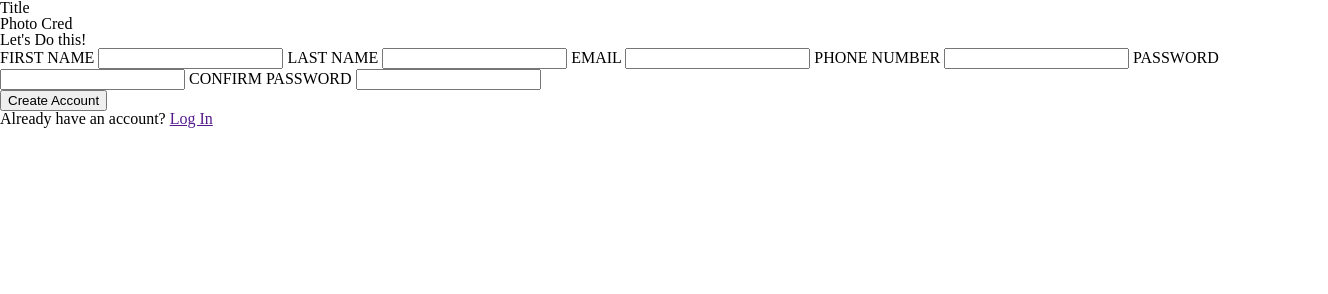
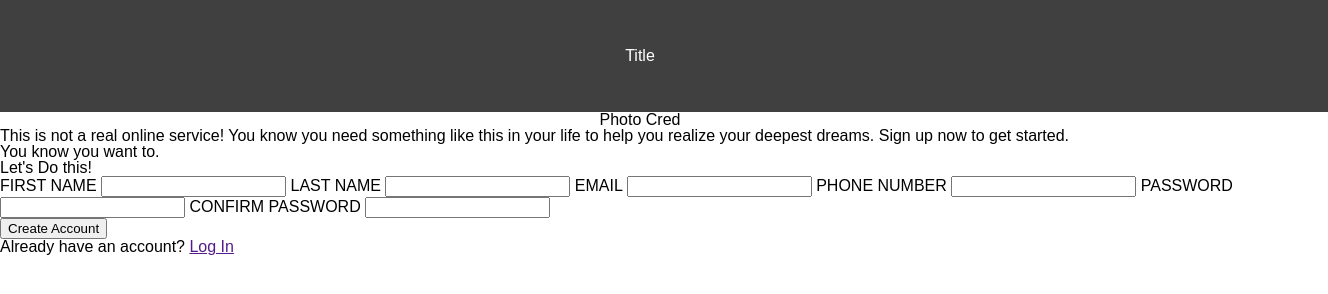
Before and after one commit to Pragmatical-Programmer/signup-form, a plain HTML site: page index.html in a window 1280 px wide. Shown: the whole page, 1328 px wide, since content can reach past the window. Drawn offline with Linux system fonts and the light colour scheme.

Commit message:
Add styling to header

```diff
--- a/index.html
+++ b/index.html
@@ -8,14 +8,17 @@
 </head>
 
 <body>
-    <header>
-        <div id="header-container" class="container">
-            <h1>Title</h1>
+    <header class="container">
+        <h1 id="title">Title</h1>
+        <p id="photo-cred">Photo Cred</p>
+    </header>
+    <main class="container">
+        <div id="top">
+            <p>This is not a real online service! You know you need something like this in your life to help you realize
+                your deepest dreams. Sign up now to get started.
+            </p>
+            <h3>You know you want to.</h3>
         </div>
-        <p>Photo Cred</p>
-    </header>
-    <main>
-        <div id="top"></div>
         <div id="mid">
             <h2>Let's Do this!</h2>
             <form id="createAccountForm" action="#" method="get">
--- /dev/null
+++ b/styles/components/header.css
@@ -0,0 +1,13 @@
+header {
+    display: flex;
+    flex-direction: column;
+    align-items: center;
+}
+
+#title {
+    color: white;
+    background-color: rgba(0, 0, 0, 0.75);
+    padding: 3rem;
+    width: 100%;
+    text-align: center;
+}
--- a/styles/styles.css
+++ b/styles/styles.css
@@ -1 +1,65 @@
 @import './meyerReset.css';
+@import './components/header.css';
+@import './components/main.css';
+
+html {
+    scroll-behavior: smooth;
+}
+
+body {
+    font-family: Arial, sans-serif;
+    display: flex;
+    flex-direction: column;
+    min-height: 100vh;
+    margin: 0;
+}
+
+.container {
+    width: 100%;
+    margin-left: auto;
+    margin-right: auto;
+    padding-left: 0rem;
+    padding-right: 0rem;
+}
+
+/* xs */
+@media (min-width: 475px) {
+    .container {
+        max-width: 475px;
+    }
+}
+
+/* sm */
+@media (min-width: 640px) {
+    .container {
+        max-width: 640px;
+    }
+}
+
+/* md */
+@media (min-width: 768px) {
+    .container {
+        max-width: 768px;
+    }
+}
+
+/* lg */
+@media (min-width: 1024px) {
+    .container {
+        max-width: 1024px;
+    }
+}
+
+/* xl */
+@media (min-width: 1280px) {
+    .container {
+        max-width: 1280px;
+    }
+}
+
+/* 2xl */
+@media (min-width: 1536px) {
+    .container {
+        max-width: 1536px;
+    }
+}
```
